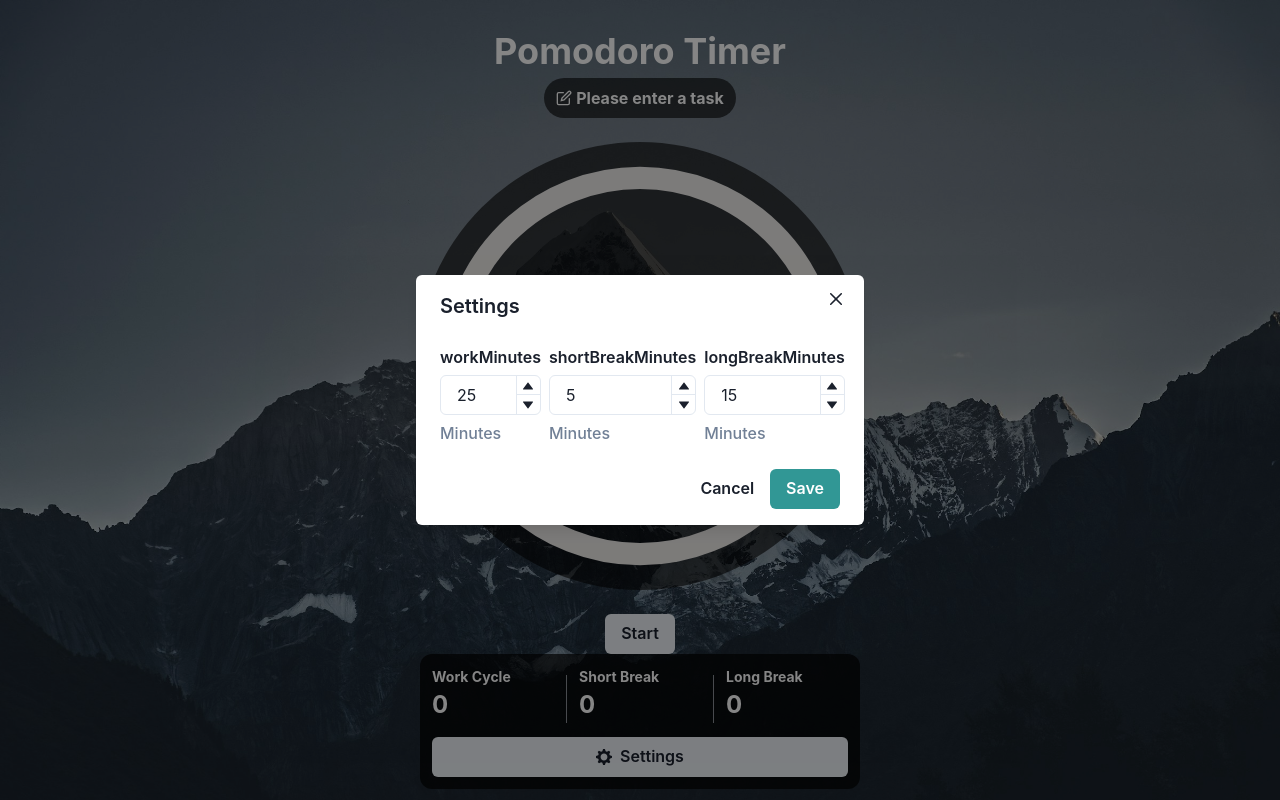
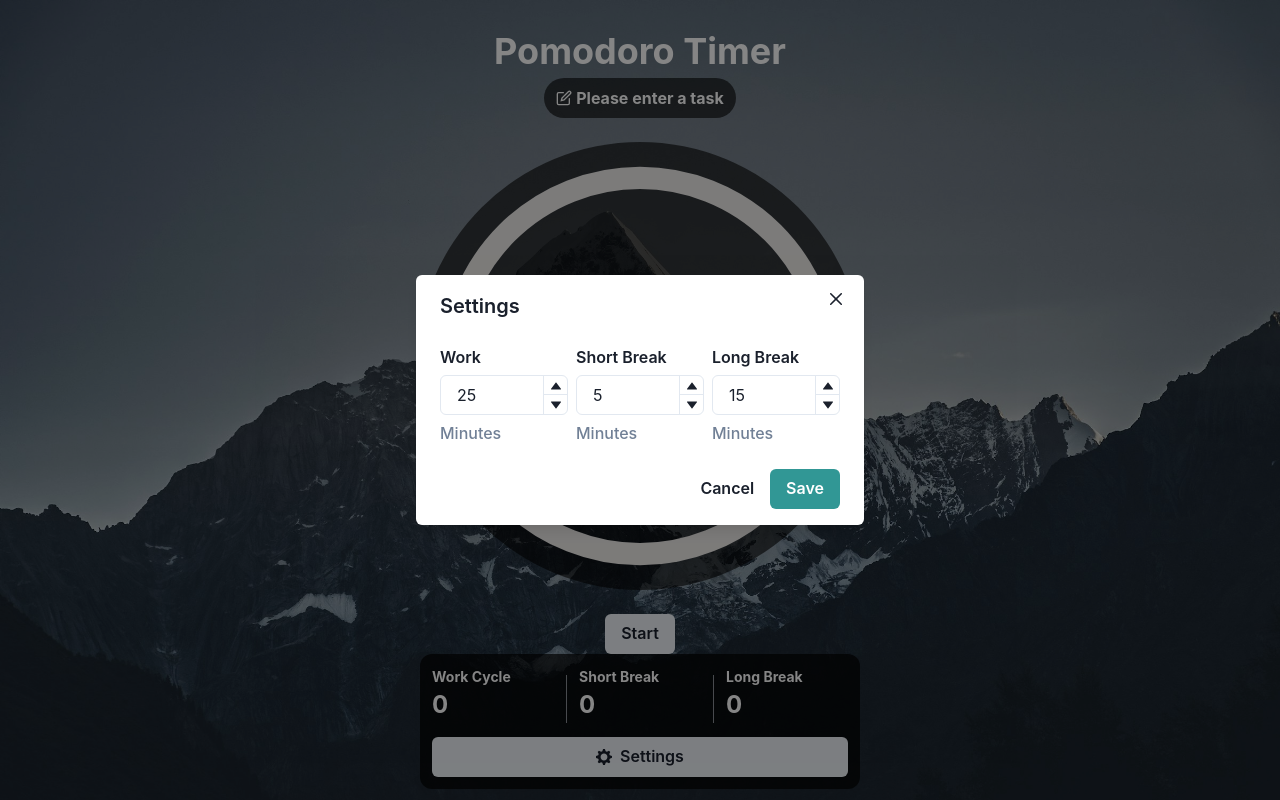
Before and after one commit to quentinquek/Pomodoro-Timer, a Next.js app in the folder pomodoro-timer/: page / in a window 1280 px wide. Both pictures are taken after a click on the button "Settings". Built offline with nearby package versions, Linux system fonts and the light colour scheme.

Commit message:
fix: Settings label

```diff
--- a/pomodoro-timer/src/pages/index.tsx
+++ b/pomodoro-timer/src/pages/index.tsx
@@ -70,7 +70,13 @@ const ModalSettings: React.FC<ModalSettingsProps> = ({
         <HStack>
           {Object.entries(tempSettings).map(([key, value]) => (
             <Box key={key}>
-              <Text fontWeight="semibold">{key}</Text>
+              <Text fontWeight="semibold">
+                {key === "workMinutes"
+                  ? "Work"
+                  : key === "shortBreakMinutes"
+                  ? "Short Break"
+                  : "Long Break"}
+              </Text>
               <NumberInput
                 step={1}
                 defaultValue={value}
```
